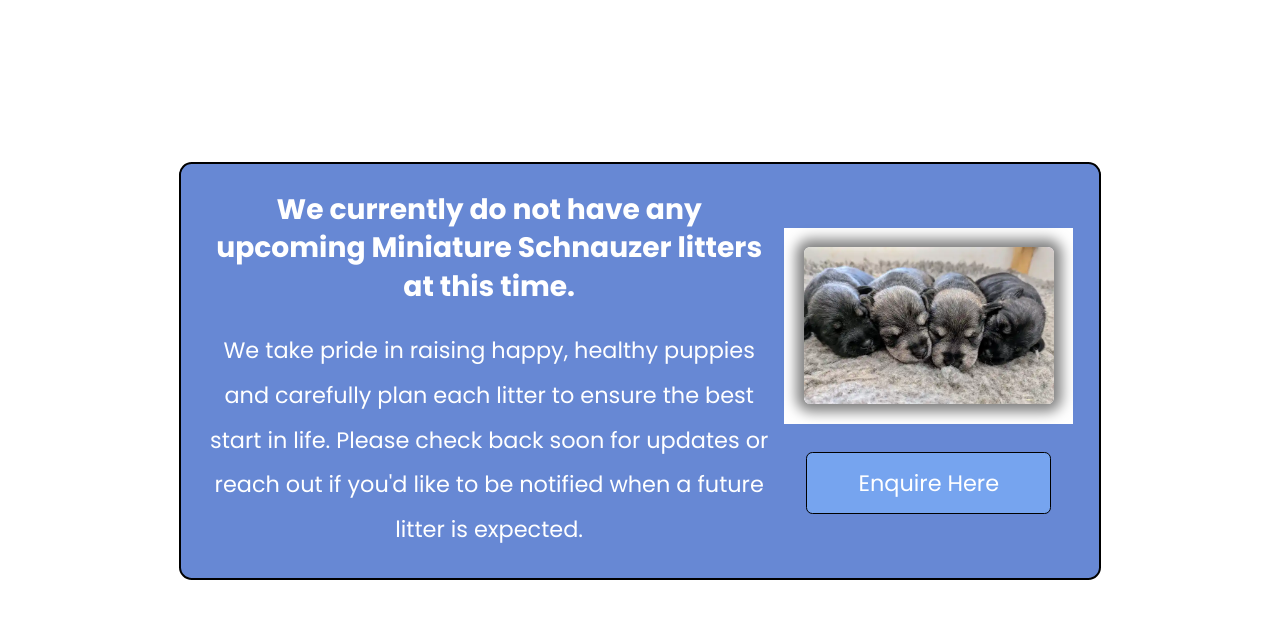
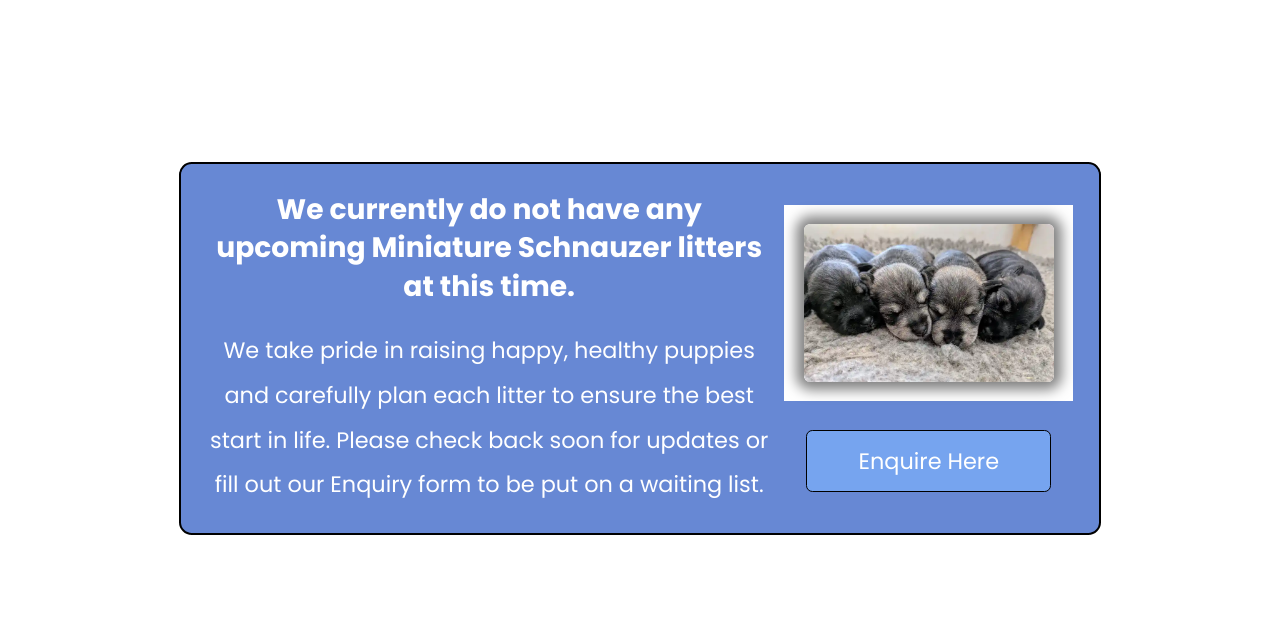
Before and after one commit to RoseGuardian210/Hiamshounds-Github, a website: page Pages/Miniature Schnauzer/Upcoming-Litters.html in a window 1280 px wide. Shown: the part 337-956 px from the top of the page. Drawn offline with Linux system fonts and the light colour scheme; a web font is replaced by a local one.

Commit message:
Add files via upload

```diff
--- a/Pages/Miniature Schnauzer/Upcoming-Litters.html
+++ b/Pages/Miniature Schnauzer/Upcoming-Litters.html
@@ -95,8 +95,7 @@
             <p class="text">
                 We take pride in raising happy, healthy puppies and carefully
                 plan each litter to ensure the best start in life. Please check back soon
-                for updates or reach out if you'd like to be notified when a future
-                litter is expected.
+                for updates or fill out our Enquiry form to be put on a waiting list.
             </p>
         </div>
         <div class="noLitters-imgContainer">
```
